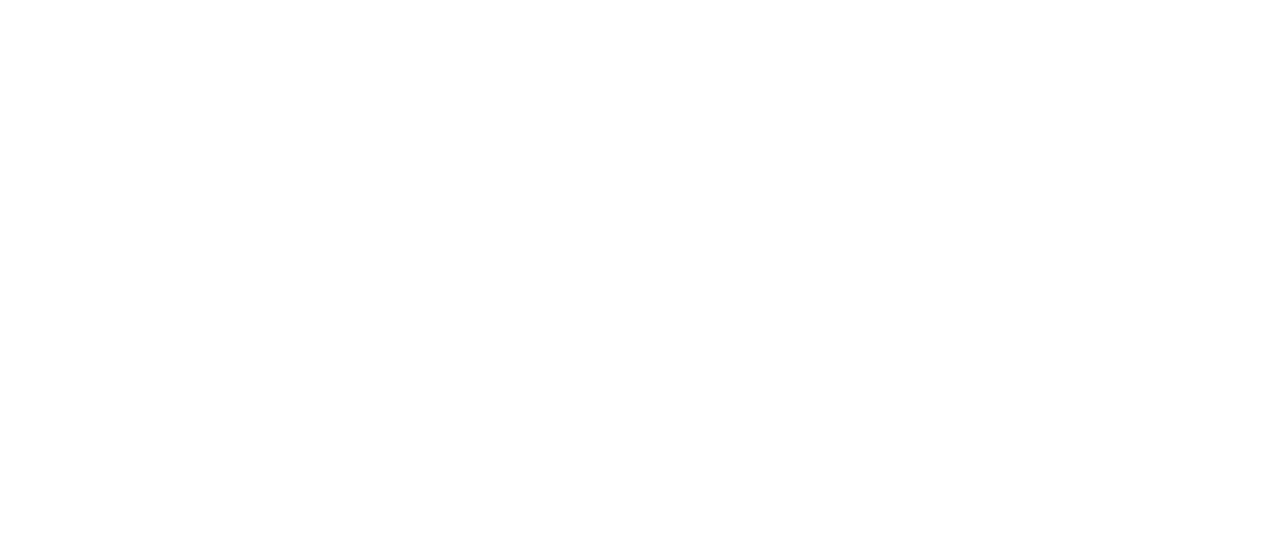
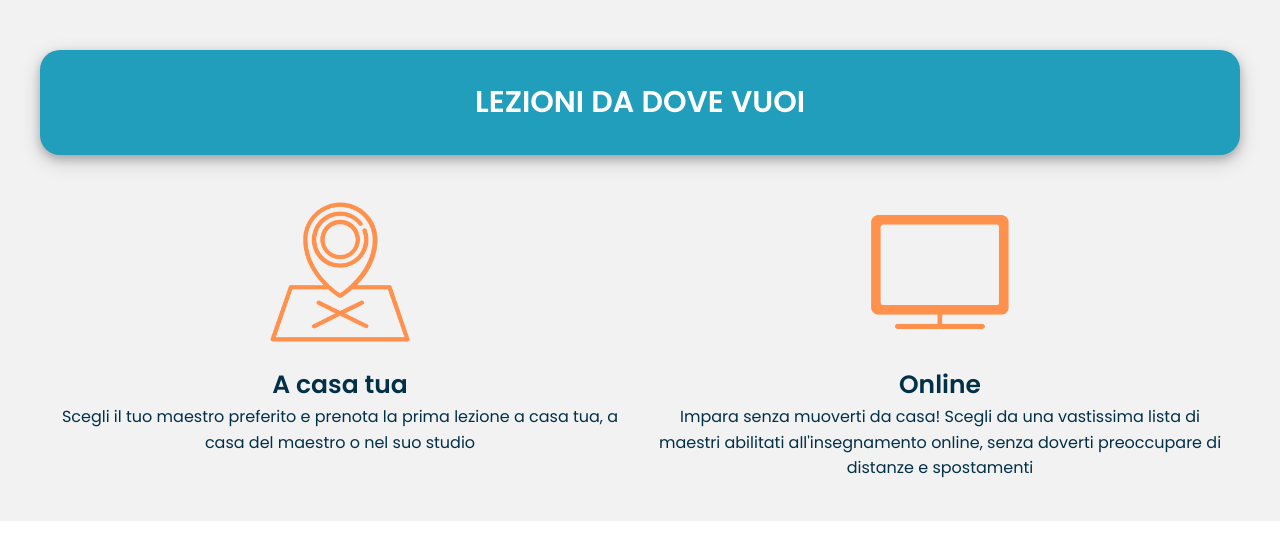
Before and after one commit to Valerio-De-Vivo/html-css-resp-wannabe-12bool, a plain HTML site: page index.html in a window 1280 px wide. Drawn offline with Linux system fonts and the light colour scheme.

Commit message:
Second Section

```diff
--- a/css/style.css
+++ b/css/style.css
@@ -0,0 +1,45 @@
+body{
+  font-family: 'Poppins', sans-serif;
+  color: #023047;
+}
+
+h2{
+  font-size: 30px;
+  text-transform: uppercase;
+}
+
+h3{
+  font-size: 25px;
+}
+
+p{
+  line-height: 1.6;
+}
+
+.container{
+  max-width: 1200px;
+  margin: auto;
+}
+
+[class*="col-"] {
+  padding: 10px;
+}
+
+.lezioni{
+  background-color: #F2F2F3;
+  padding: 30px;
+  text-align: center;
+}
+
+.testata{
+  padding: 30px 0;
+  margin: 20px 0;
+  background-color: #219EBC;
+  border-radius: 20px;
+  color: white;
+  box-shadow: 0 4px 8px 0 rgba(0, 0, 0, 0.2), 0 6px 20px 0 rgba(0, 0, 0, 0.19);
+}
+
+.lezioni img{
+  width: 30%;
+}
--- a/index.html
+++ b/index.html
@@ -2,6 +2,8 @@
 <html lang="en">
 <head>
   <meta charset="UTF-8">
+  <link rel="preconnect" href="https://fonts.gstatic.com">
+  <link href="https://fonts.googleapis.com/css2?family=Poppins:wght@300;400;600&display=swap" rel="stylesheet">
   <link rel="stylesheet" href="css/framework.css">
   <link rel="stylesheet" href="css/style.css">
   <meta name="viewport" content="width=device-width, initial-scale=1.0">
@@ -9,6 +11,78 @@
   <title>Wannabe 12 Bool</title>
 </head>
 <body>
+  <main>
+
+    <!-- PRIMA SEZIONE "LEZIONI DA DOVE VUOI" -->
+
+    <section class="lezioni">
+
+      <div class="container">
+
+        <div class="row">
+
+          <div class="testata col-lg-12">
+            <h2>Lezioni da dove vuoi</h2>
+          </div>
+
+          <div class="col-lg-6">
+
+            <img src="css/img/1.png" alt="mappe">
+            <h3>A casa tua</h3>
+            <p>Scegli il tuo maestro preferito e prenota la prima lezione a casa tua, a casa del maestro o nel suo studio</p>
+
+          </div>
+
+          <div class="col-lg-6">
+
+            <img src="css/img/2.png" alt="mappe">
+            <h3>Online</h3>
+            <p>Impara senza muoverti da casa! Scegli da una vastissima lista di maestri abilitati all'insegnamento online, senza doverti preoccupare di distanze e spostamenti</p>
+
+          </div>
+
+        </div>
+
+      </div>
+
+    </section>
+
+    <!-- ______________________________________________ -->
+
+    <!-- PRIMA SEZIONE "LEZIONI DA DOVE VUOI" -->
+
+    <section class="info">
+
+      <div class="container">
+
+        <div class="row">
+
+          <div class="col-lg-4">
+
+          </div>
+
+          <div class="col-lg-4">
+
+          </div>
+
+          <div class="col-lg-4">
+
+          </div>
+
+        </div>
+      </div>
+
+    </section>
+
+    <!-- ______________________________________________ -->
+
+
+
+
+
+
+
+  </main>
 
 </body>
 </html>
```
Also changed, not shown: css/img/1.png (added), css/img/2.png (added).
